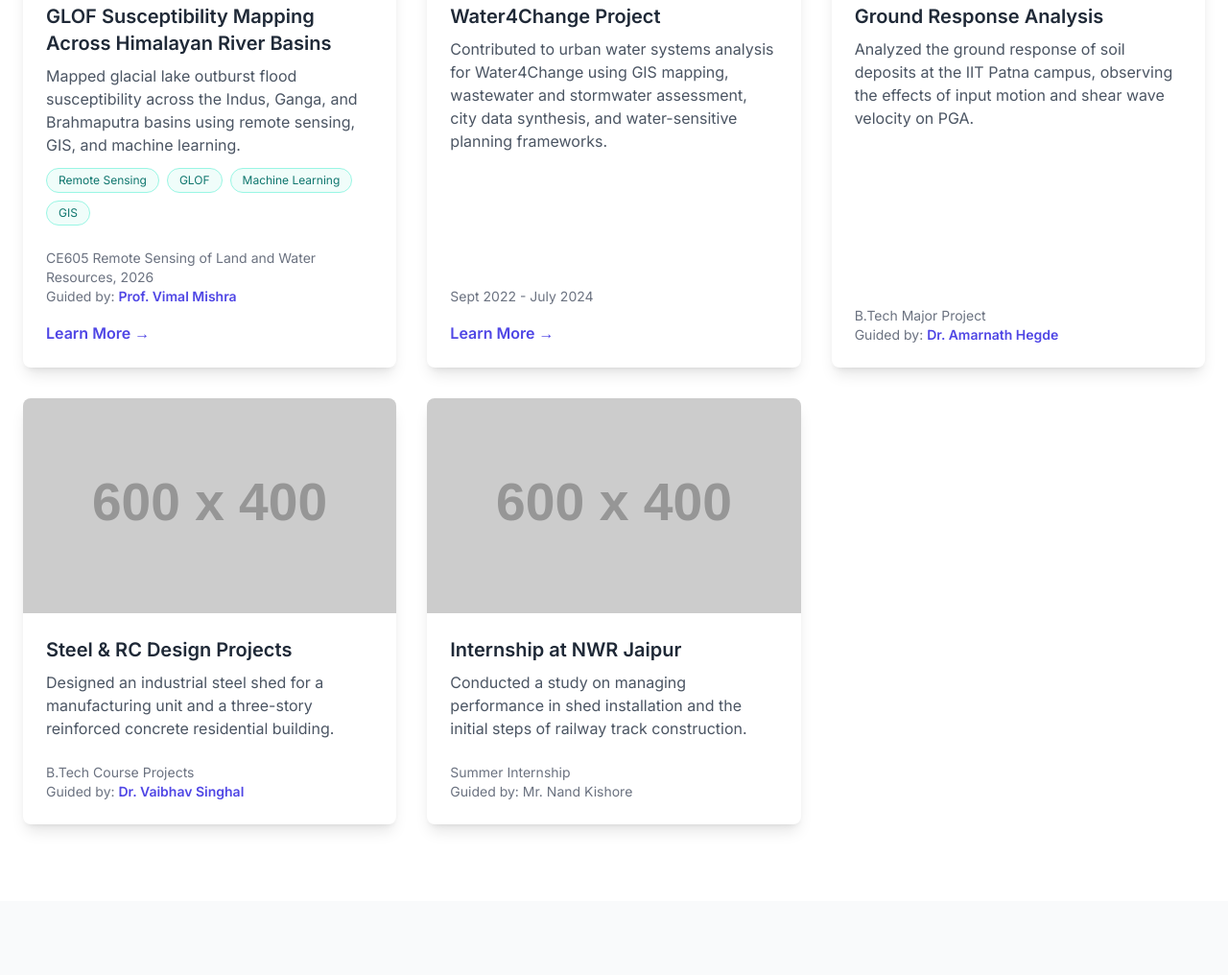
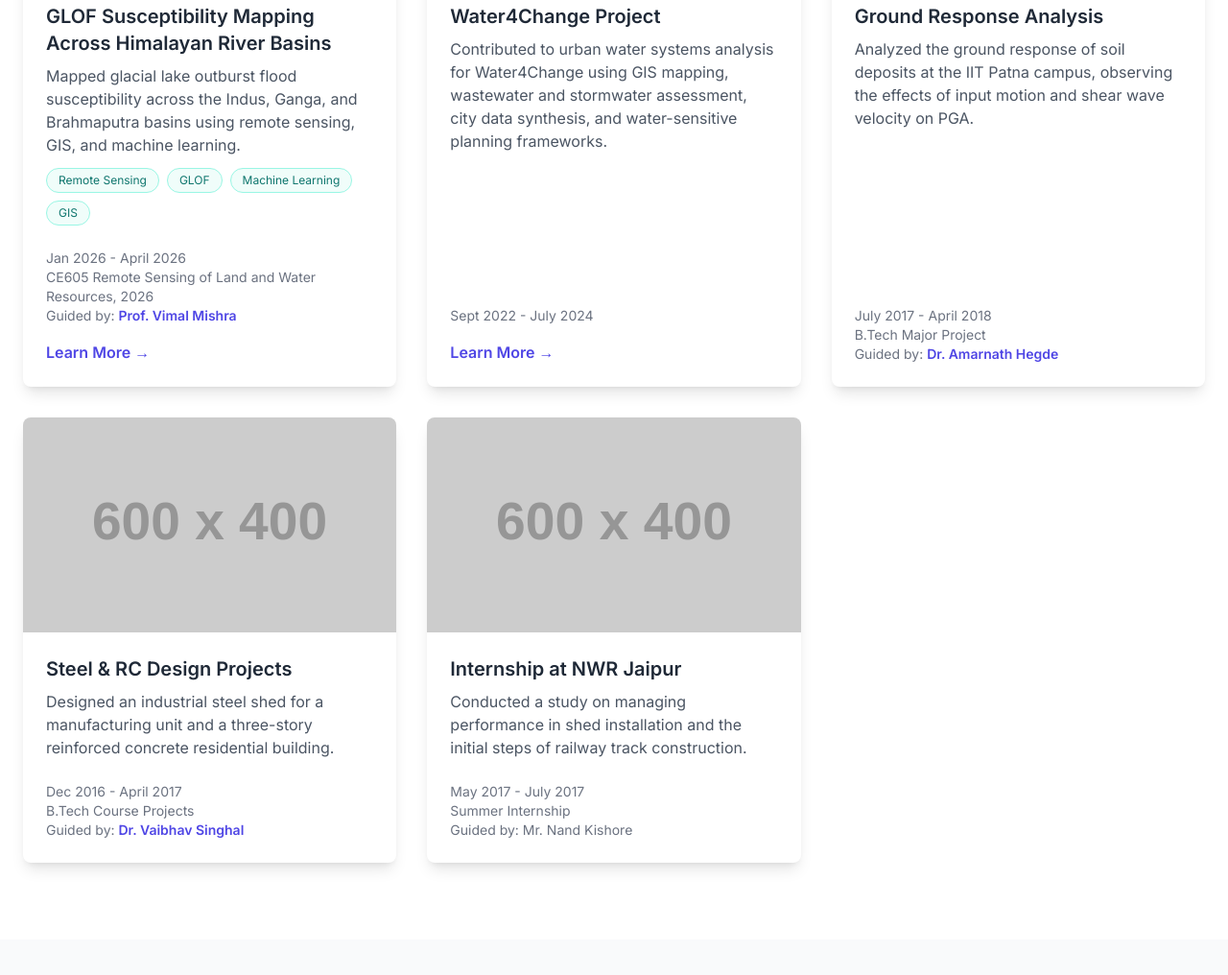
Before and after one commit to sunilkumardhayal/scholar-portal, a website: page index.html in a window 1280 px wide. Shown: the part 5642-6658 px from the top of the page at 96% size. Drawn offline with nearby package versions, Linux system fonts and the light colour scheme; placeholder pictures from the web are drawn by us.

Commit message:
Add project timelines

```diff
--- a/index.html
+++ b/index.html
@@ -390,7 +390,7 @@
                         <div class="p-6 flex flex-col flex-grow">
                             <h3 class="text-xl font-semibold mb-2">PhD Research: Vortex Drop Shafts</h3>
                             <p class="text-gray-600 mb-2 flex-grow">Investigating the complex fluid dynamics of vortex drop shafts using experimental methods and advanced numerical modeling (CFD).</p>
-                                <p class="text-sm text-gray-500 mb-4">Ongoing</p>
+                                <p class="text-sm text-gray-500 mb-4">July 2024 - Present</p>
                             <div class="mt-auto">
                                 <a href="#about" class="text-indigo-600 hover:underline font-semibold">Read About Me &rarr;</a>
                             </div>
@@ -434,6 +434,7 @@
                                 <span class="bg-teal-50 text-teal-700 border border-teal-200 px-3 py-1 rounded-full text-xs">GIS</span>
                             </div>
                             <div class="mt-auto pt-2">
+                                <p class="text-sm text-gray-500">Jan 2026 - April 2026</p>
                                 <p class="text-sm text-gray-500">CE605 Remote Sensing of Land and Water Resources, 2026</p>
                                 <p class="text-sm text-gray-500 mb-4">Guided by: <a href="https://iitgn.ac.in/faculty/civil/fac-vimal" target="_blank" rel="noopener noreferrer" class="text-indigo-600 hover:underline font-semibold">Prof. Vimal Mishra</a></p>
                                 <a href="glof-susceptibility.html" class="text-indigo-600 hover:underline font-semibold">Learn More &rarr;</a>
@@ -459,6 +460,7 @@
                             <h3 class="text-xl font-semibold mb-2">Ground Response Analysis</h3>
                             <p class="text-gray-600 mb-2 flex-grow">Analyzed the ground response of soil deposits at the IIT Patna campus, observing the effects of input motion and shear wave velocity on PGA.</p>
                             <div class="mt-auto pt-4">
+                                <p class="text-sm text-gray-500">July 2017 - April 2018</p>
                                 <p class="text-sm text-gray-500">B.Tech Major Project</p>
                                 <p class="text-sm text-gray-500">Guided by: <a href="https://www.iitp.ac.in/~ahegde/" target="_blank" rel="noopener noreferrer" class="text-indigo-600 hover:underline font-semibold">Dr. Amarnath Hegde</a></p>
                             </div>
@@ -471,6 +473,7 @@
                             <h3 class="text-xl font-semibold mb-2">Steel & RC Design Projects</h3>
                             <p class="text-gray-600 mb-2 flex-grow">Designed an industrial steel shed for a manufacturing unit and a three-story reinforced concrete residential building.</p>
                             <div class="mt-auto pt-4">
+                                <p class="text-sm text-gray-500">Dec 2016 - April 2017</p>
                                 <p class="text-sm text-gray-500">B.Tech Course Projects</p>
                                 <p class="text-sm text-gray-500">Guided by: <a href="https://www.iitp.ac.in/~singhal/" target="_blank" rel="noopener noreferrer" class="text-indigo-600 hover:underline font-semibold">Dr. Vaibhav Singhal</a></p>
                             </div>
@@ -483,6 +486,7 @@
                             <h3 class="text-xl font-semibold mb-2">Internship at NWR Jaipur</h3>
                             <p class="text-gray-600 mb-2 flex-grow">Conducted a study on managing performance in shed installation and the initial steps of railway track construction.</p>
                             <div class="mt-auto pt-4">
+                                <p class="text-sm text-gray-500">May 2017 - July 2017</p>
                                 <p class="text-sm text-gray-500">Summer Internship</p>
                                 <p class="text-sm text-gray-500">Guided by: Mr. Nand Kishore</p>
                             </div>
```
